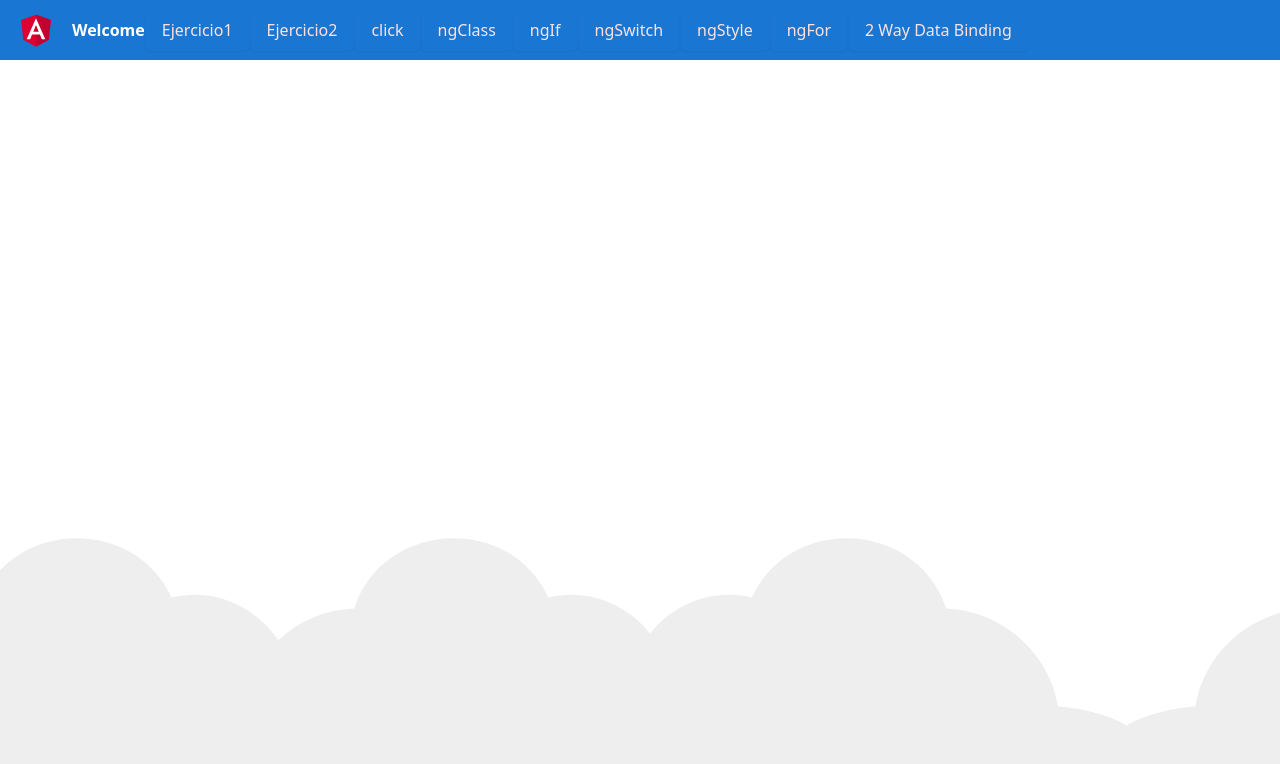
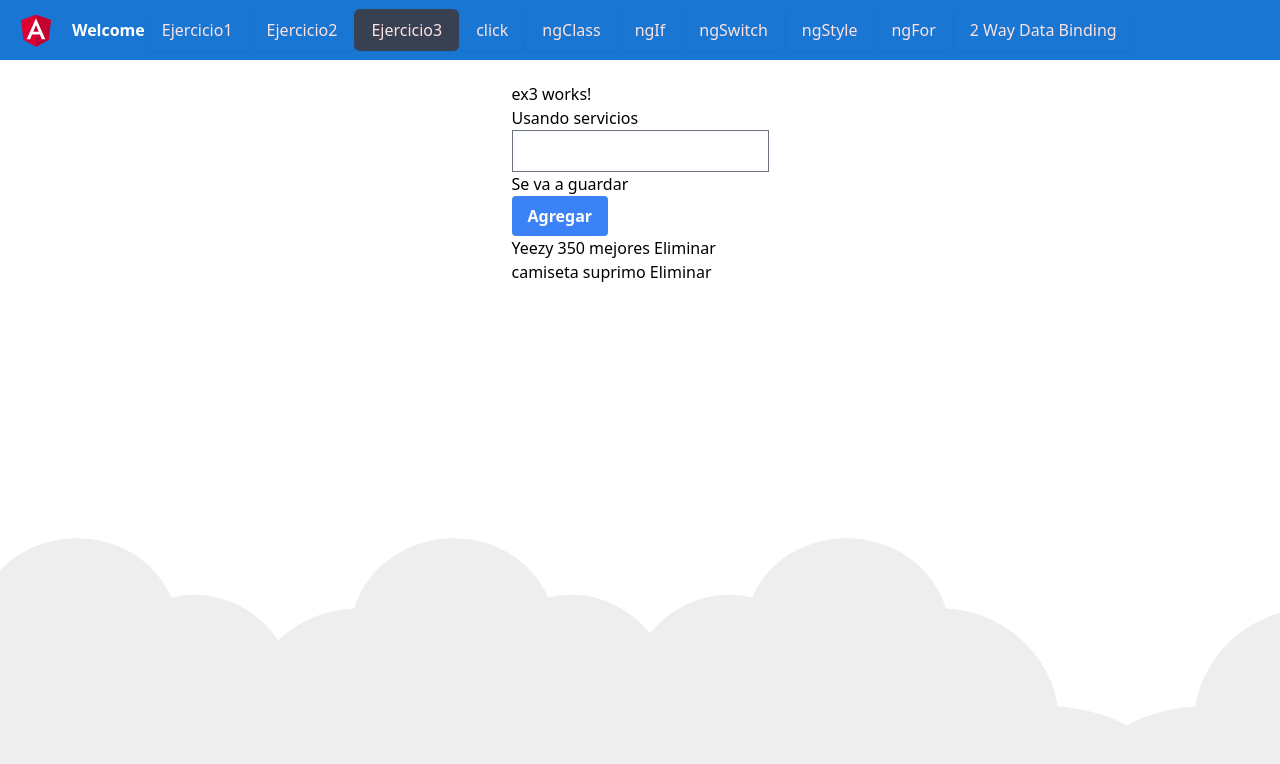
Before and after one commit to CristobalJJG/Curso-Angular, an Angular app: page /exer/ex3 in a window 1280 px wide. Before the commit this address led to /. Shown: the top 764 px of the page. Built offline with nearby package versions, Linux system fonts and the light colour scheme.

Commit message:
Servicios - Seccion 7 terminada

```diff
--- a/src/app/app-routing.module.ts
+++ b/src/app/app-routing.module.ts
@@ -8,6 +8,7 @@ import { NgforComponent } from './exercises/directivas/ngfor/ngfor.component';
 import { TwdbComponent } from './exercises/directivas/twdb/twdb.component';
 import { NgClassComponent } from './exercises/directivas/ng-class/ng-class.component';
 import { NgIfComponent } from './exercises/directivas/ng-if/ng-if.component';
+import { Ex3Component } from './exercises/ex3/ex3.component';
 
 const routes: Routes = [
   {
@@ -15,6 +16,7 @@ const routes: Routes = [
       { path: 'ex1', component: Ex1Component },
       { path: 'ex1/:id', component: Ex1Component },
       { path: 'ex2', component: Ex2Component },
+      { path: 'ex3', component: Ex3Component },
     ]
   },
   {
--- a/src/app/app.component.html
+++ b/src/app/app.component.html
@@ -5,6 +5,7 @@
   <span>Welcome</span>
   <a [routerLink]="['/exer/ex1']" class="btn" [routerLinkActive]="['active']">Ejercicio1</a>
   <a [routerLink]="['/exer/ex2']" class="btn" [routerLinkActive]="['active']">Ejercicio2</a>
+  <a [routerLink]="['/exer/ex3']" class="btn" [routerLinkActive]="['active']">Ejercicio3</a>
   <a [routerLink]="['/direct/click']" class="btn" [routerLinkActive]="['active']">click</a>
   <a [routerLink]="['/direct/ngclass']" class="btn" [routerLinkActive]="['active']">ngClass</a>
   <a [routerLink]="['/direct/ngif']" class="btn" [routerLinkActive]="['active']">ngIf</a>
--- a/src/app/app.module.ts
+++ b/src/app/app.module.ts
@@ -13,6 +13,7 @@ import { NgforComponent } from './exercises/directivas/ngfor/ngfor.component';
 import { NgSwitchNgStyleComponent } from './exercises/directivas/ng-switch-ng-style/ng-switch-ng-style.component';
 import { TwdbComponent } from './exercises/directivas/twdb/twdb.component';
 import { NgClassComponent } from './exercises/directivas/ng-class/ng-class.component';
+import { Ex3Component } from './exercises/ex3/ex3.component';
 
 @NgModule({
   declarations: [
@@ -35,6 +36,7 @@ import { NgClassComponent } from './exercises/directivas/ng-class/ng-class.compo
     NgSwitchNgStyleComponent,
     TwdbComponent,
     NgClassComponent,
+    Ex3Component,
   ],
   imports: [
     BrowserModule,
--- /dev/null
+++ b/src/app/exercises/ex3/ex3.component.html
@@ -0,0 +1,10 @@
+<p>ex3 works!</p>
+<h1>Usando servicios</h1>
+<input type="text" [(ngModel)]="prenda"><br>
+<p>Se va a guardar {{prenda}}</p>
+<button class="btn-active" (click)="add()">Agregar</button>
+<ul>
+    <li *ngFor="let r of ropa; let i=index">
+        {{r}} <a (click)="remove(i)">Eliminar</a>
+    </li>
+</ul>
--- /dev/null
+++ b/src/app/exercises/ex3/ex3.component.ts
@@ -0,0 +1,27 @@
+import { Component, OnInit } from '@angular/core';
+import { RopaService } from 'src/app/services/ropa.service';
+
+@Component({
+  selector: 'app-ex3',
+  templateUrl: './ex3.component.html',
+  providers: [RopaService]
+})
+export class Ex3Component implements OnInit {
+  ropa: string[] = [];
+
+  prenda: string = ""
+
+  constructor(private rs: RopaService) { }
+  ngOnInit(): void {
+    this.ropa = this.rs.getColeccion()
+    console.log(this.ropa);
+  }
+
+  add() {
+    this.rs.addRopa(this.prenda);
+  }
+
+  remove(i: number) {
+    this.rs.removeRopa(i)
+  }
+}
--- /dev/null
+++ b/src/app/services/ropa.service.ts
@@ -0,0 +1,28 @@
+import { Injectable } from '@angular/core';
+
+@Injectable({
+  providedIn: 'root'
+})
+export class RopaService {
+  private ropa: string = 'yeezy 350 boost v2'
+  private coleccion: string[] = ["Yeezy 350 mejores", 'camiseta suprimo'];
+
+  constructor() { }
+
+  getRopa(nombre: string) {
+    return nombre;
+  }
+
+  addRopa(ropa: string) {
+    this.coleccion.push(ropa);
+    return this.getRopa(ropa);
+  }
+
+  getColeccion() {
+    return this.coleccion;
+  }
+
+  removeRopa(i: number) {
+    this.coleccion.splice(i, 1);
+  }
+}
```
